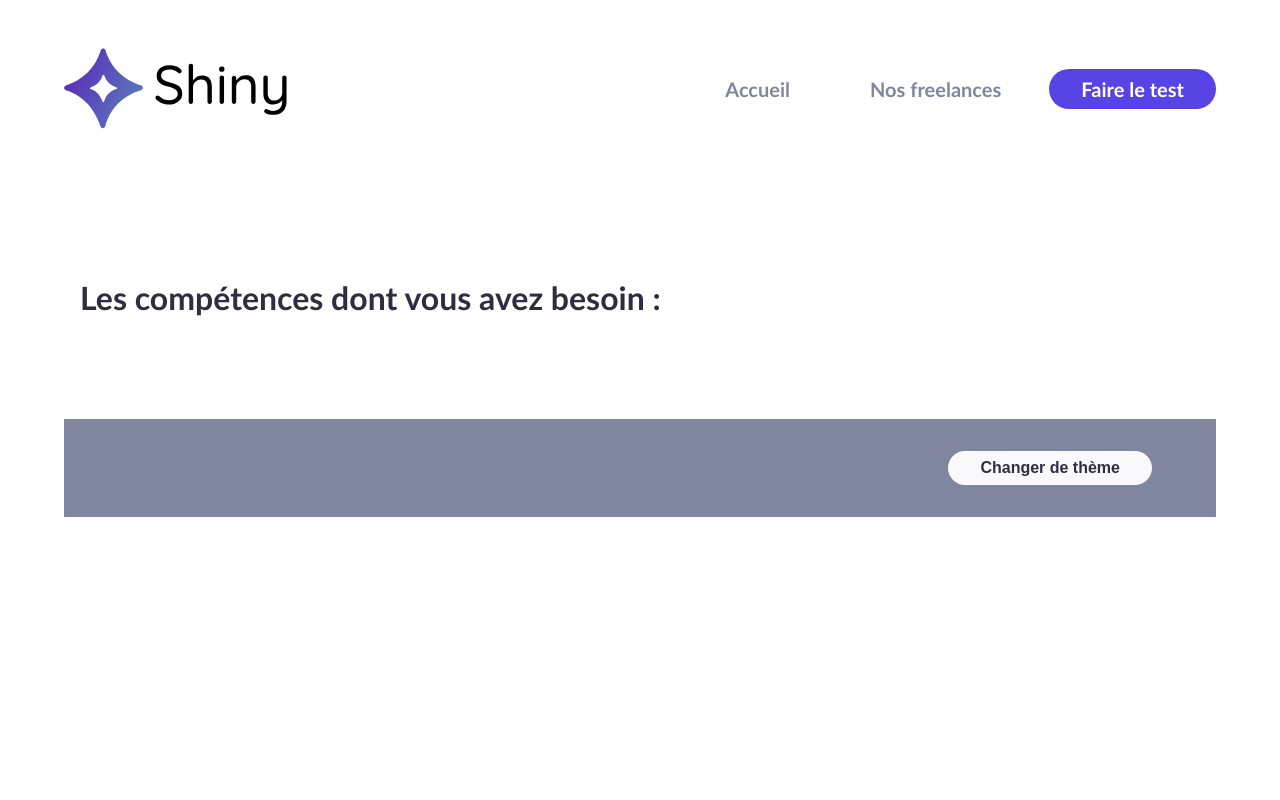
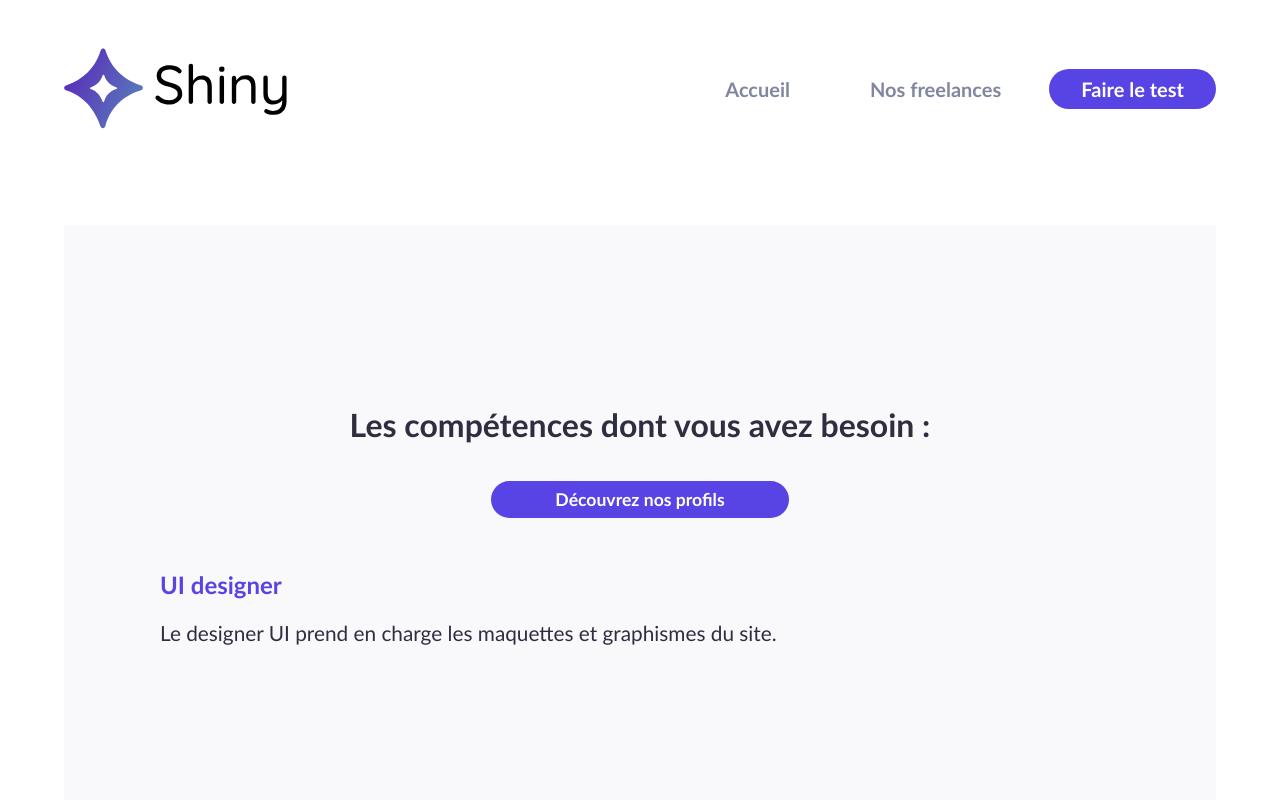
Before and after one commit to logic-fabric/shiny-agency, a React (Create React App) app: page /resultats in a window 1280 px wide. Shown: the top 800 px of the page. Built offline with nearby package versions, Linux system fonts and the light colour scheme; no server answers.

Commit message:
style: complete CSS of Results page

```diff
--- a/src/pages/Results.jsx
+++ b/src/pages/Results.jsx
@@ -1,8 +1,11 @@
 import { useContext } from "react";
+import { Link } from "react-router-dom";
+import styled from "styled-components";
 
 import ErrorMain from "../components/ErrorMain";
-import { SurveyContext } from "../utils/context/providers";
+import { SurveyContext, ThemeContext } from "../utils/context/providers";
 import { useFetch } from "../utils/hooks/useFetch";
+import colors from "../utils/style/colors";
 
 function setNeededSkillsFromUserAnswers(survey, surveyAnswers) {
   const neededSkills = new Set();
@@ -19,6 +22,7 @@ function setNeededSkillsFromUserAnswers(survey, surveyAnswers) {
 }
 
 function Results() {
+  const { theme } = useContext(ThemeContext);
   const { surveyAnswers } = useContext(SurveyContext);
   const { data, isDataLoading, error } = useFetch("../data/sample-survey.json");
   const survey = data;
@@ -37,10 +41,79 @@ function Results() {
     : setNeededSkillsFromUserAnswers(survey, surveyAnswers);
 
   return (
-    <main>
-      <h1>Les compétences dont vous avez besoin : {neededSkills}</h1>
-    </main>
+    <ResultsContainer $isDarkTheme={theme === "dark"}>
+      <ResultsTitle>
+        Les compétences dont vous avez besoin&nbsp;:{" "}
+        <NeededSkillsSpan $isDarkTheme={theme === "dark"}>
+          {neededSkills}
+        </NeededSkillsSpan>
+      </ResultsTitle>
+      <CallToActionContainer>
+        <CallToActionLink to="/freelances">
+          Découvrez nos profils
+        </CallToActionLink>
+      </CallToActionContainer>
+      <JobsDetails>
+        <JobTitle $isDarkTheme={theme === "dark"}>UI designer</JobTitle>
+        <JobDescription>
+          Le designer UI prend en charge les maquettes et graphismes du site.
+        </JobDescription>
+      </JobsDetails>
+    </ResultsContainer>
   );
 }
 
+const ResultsContainer = styled.main`
+  padding: 11rem 6rem;
+
+  background: ${(props) =>
+    props.$isDarkTheme ? `${colors.neutral700}` : `${colors.neutral100}`};
+`;
+
+const ResultsTitle = styled.h1`
+  max-width: 50rem;
+  margin: auto;
+
+  line-height: 1.5;
+  text-align: center;
+`;
+
+const NeededSkillsSpan = styled.span`
+  color: ${(props) =>
+    props.$isDarkTheme ? `${colors.neutral300}` : `${colors.primary500}`};
+`;
+
+const CallToActionContainer = styled.div`
+  text-align: center;
+`;
+
+const CallToActionLink = styled(Link)`
+  display: inline-block;
+
+  margin: 2rem;
+  padding: 0.5rem 4rem;
+  border-radius: 2rem;
+
+  color: white;
+  font-size: 1.1rem;
+  font-weight: 700;
+  text-decoration: none;
+
+  background: ${colors.primary500};
+`;
+
+const JobsDetails = styled.div`
+  max-width: 60rem;
+  margin: auto;
+`;
+
+const JobTitle = styled.h2`
+  color: ${(props) =>
+    props.$isDarkTheme ? `${colors.neutral300}` : `${colors.primary500}`};
+`;
+
+const JobDescription = styled.p`
+  font-size: 1.3rem;
+`;
+
 export default Results;
```
